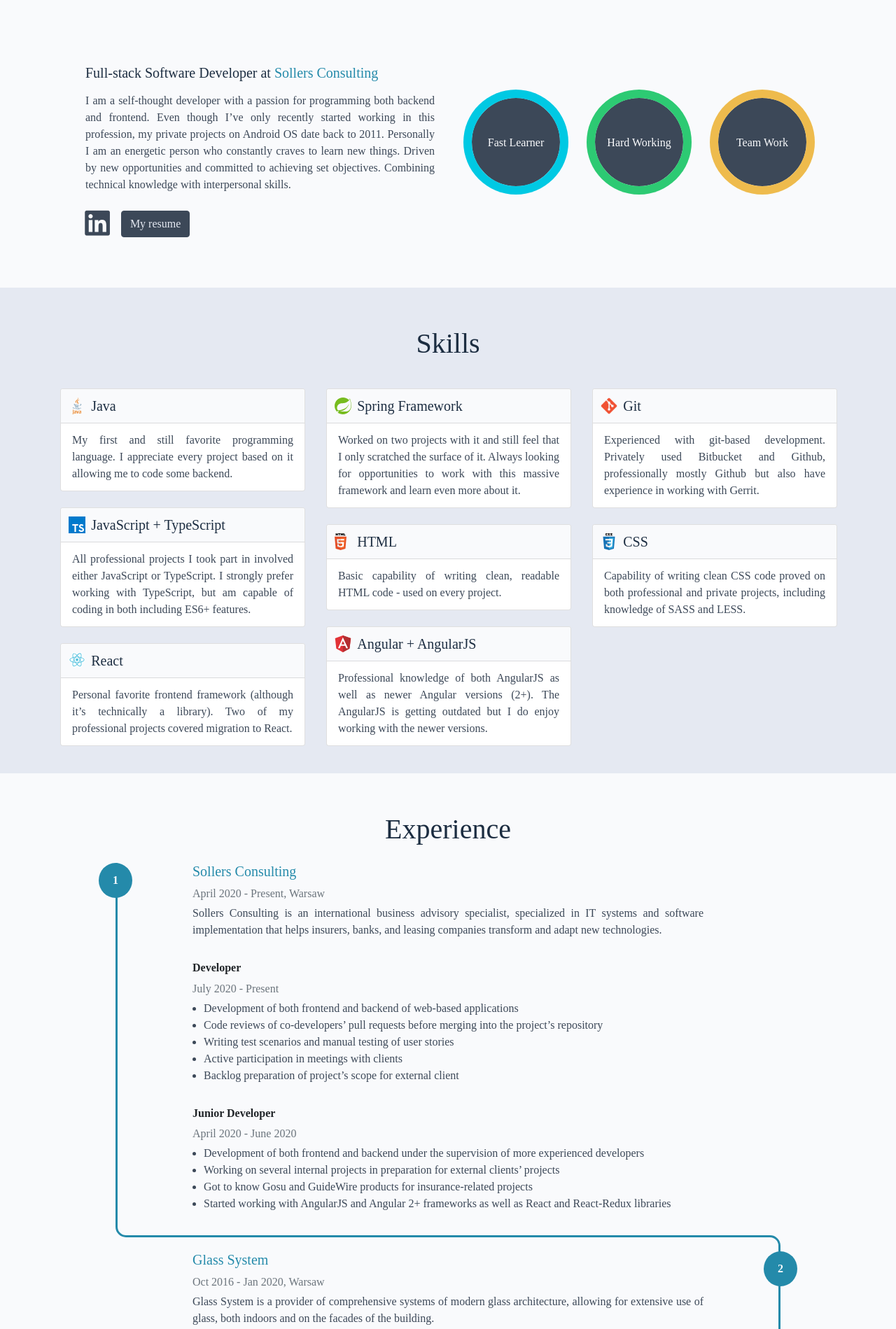
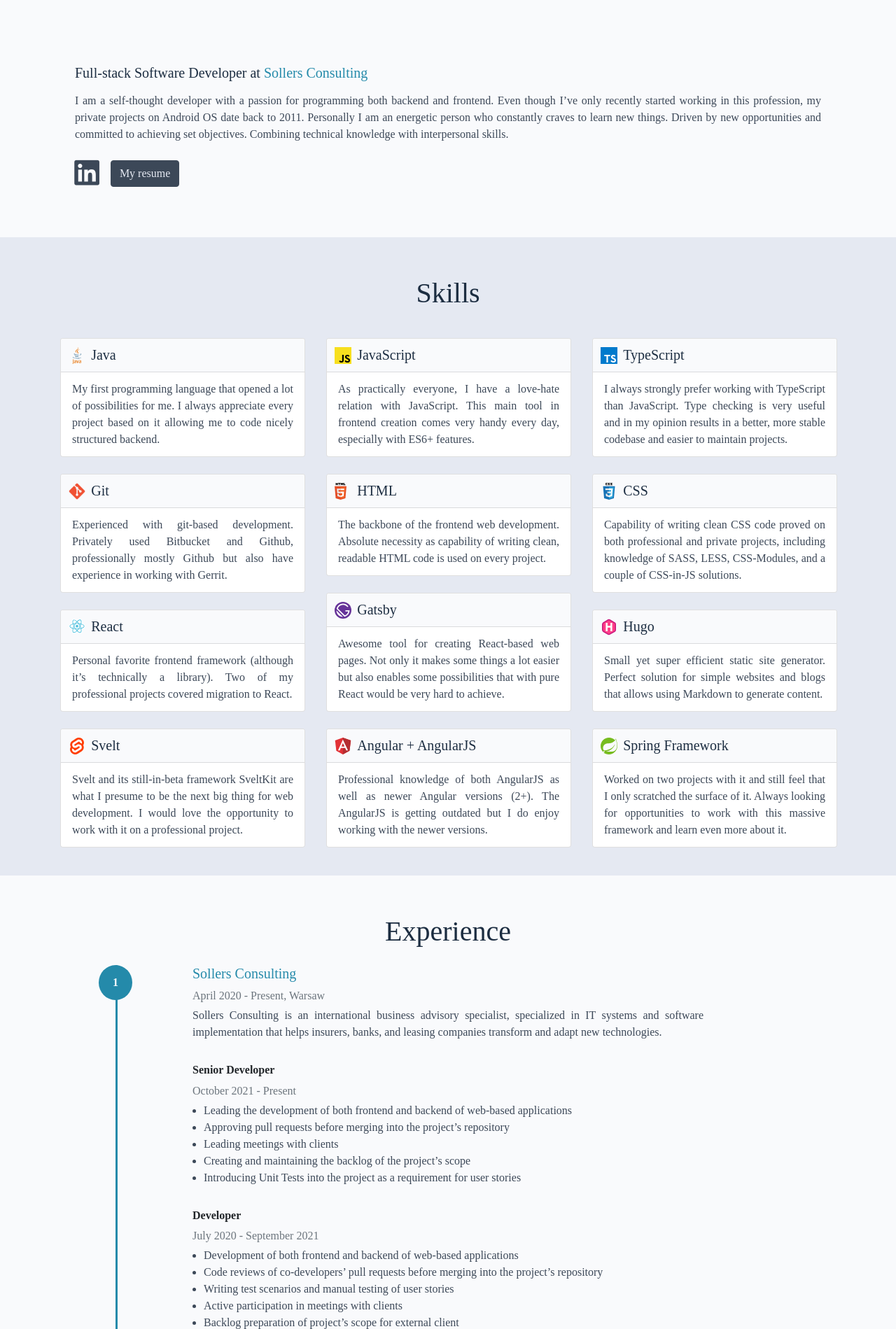
Before and after one commit to mfiorek/mfiorek, a plain HTML site: page index.html in a window 1280 px wide. Shown: the part 800-2699 px from the top of the page at 70% size. Drawn offline with Linux system fonts and the light colour scheme; a script that the page names is missing; a web font is replaced by a local one.

Commit message:
2021 content update

```diff
--- a/index.html
+++ b/index.html
@@ -148,15 +148,17 @@
     <ul id="typing-carousel-data">
 
 
-          <li>I am a Developer</li>
+          <li>I am a Senior Developer</li>
 
-          <li>I love Java</li>
+          <li>I love React</li>
 
-          <li>I work with Typescript</li>
+          <li>I work with both Javascript and Typescript</li>
 
-          <li>I like React</li>
+          <li>I like Hugo, Gatsby, Svelt and other modern frameworks</li>
 
-          <li>I know Angular</li>
+          <li>I know Java and Spring</li>
+
+          <li>I worked with Angular</li>
 
           <li>I love to work as a full-stack</li>
 
@@ -183,7 +185,8 @@
             <div class="container anchor p-lg-5 about-section" id="about">
   <div class="row pt-sm-2 pt-md-4 align-self-center">
 
-    <div class="col-sm-6">
+
+    <div>
     <h3 class="p-1"></h3>
 
       <h5 class="p-1">
@@ -216,73 +219,7 @@
       </div>
     </div>
 
-    <div class="col-sm-6 pt-sm-5 pl-md-4 pl-sm-3 pt-0">
-      <div class="row">
 
-          <div class="col-6 col-lg-4 p-2">
-
-
-  <div class="circular-progress sky">
-    <span class="circular-progress-left">
-      <span
-        class="circular-progress-bar circular-progress-percentage-100"
-
-      ></span>
-    </span>
-    <span class="circular-progress-right">
-      <span
-      class="circular-progress-bar"
-
-      ></span>
-    </span>
-    <div class="circular-progress-value">Fast Learner</div>
-  </div>
-</div>
-
-
-          <div class="col-6 col-lg-4 p-2">
-
-
-  <div class="circular-progress green">
-    <span class="circular-progress-left">
-      <span
-        class="circular-progress-bar circular-progress-percentage-100"
-
-      ></span>
-    </span>
-    <span class="circular-progress-right">
-      <span
-      class="circular-progress-bar"
-
-      ></span>
-    </span>
-    <div class="circular-progress-value">Hard Working</div>
-  </div>
-</div>
-
-
-          <div class="col-6 col-lg-4 p-2">
-
-
-  <div class="circular-progress yellow">
-    <span class="circular-progress-left">
-      <span
-        class="circular-progress-bar circular-progress-percentage-100"
-
-      ></span>
-    </span>
-    <span class="circular-progress-right">
-      <span
-      class="circular-progress-bar"
-
-      ></span>
-    </span>
-    <div class="circular-progress-value">Team Work</div>
-  </div>
-</div>
-
-
-      </div>
     </div>
   </div>
 </div>
@@ -315,7 +252,7 @@
         <h5 class="card-title">Java</h5>
       </div>
       <div class="card-body">
-        <p class="card-text">My first and still favorite programming language. I appreciate every project based on it allowing me to code some backend.</p>
+        <p class="card-text">My first programming language that opened a lot of possibilities for me. I always appreciate every project based on it allowing me to code nicely structured backend.</p>
       </div>
     </div>
   </a>
@@ -325,16 +262,35 @@
         <div class="col-xs-12 col-sm-6 col-lg-4 pt-2 filtr-item"
   data-category='all'
 >
-  <a class="skill-card-link" href="https://spring.io/" target=”_blank”>
+  <a class="skill-card-link" href="https://developer.mozilla.org/en-US/docs/Web/JavaScript" target=”_blank”>
     <div class="card">
       <div class="card-head d-flex">
 
-        <img class="card-img-xs" src="http://mfiorek.github.io/images/skills/spring.svg" alt="Spring Framework" />
+        <img class="card-img-xs" src="http://mfiorek.github.io/images/skills/JavaScript.svg" alt="JavaScript" />
 
-        <h5 class="card-title">Spring Framework</h5>
+        <h5 class="card-title">JavaScript</h5>
       </div>
       <div class="card-body">
-        <p class="card-text">Worked on two projects with it and still feel that I only scratched the surface of it. Always looking for opportunities to work with this massive framework and learn even more about it.</p>
+        <p class="card-text">As practically everyone, I have a love-hate relation with JavaScript. This main tool in frontend creation comes very handy every day, especially with ES6+ features.</p>
+      </div>
+    </div>
+  </a>
+</div>
+
+
+        <div class="col-xs-12 col-sm-6 col-lg-4 pt-2 filtr-item"
+  data-category='all'
+>
+  <a class="skill-card-link" href="https://www.typescriptlang.org/" target=”_blank”>
+    <div class="card">
+      <div class="card-head d-flex">
+
+        <img class="card-img-xs" src="http://mfiorek.github.io/images/skills/typescript.svg" alt="TypeScript" />
+
+        <h5 class="card-title">TypeScript</h5>
+      </div>
+      <div class="card-body">
+        <p class="card-text">I always strongly prefer working with TypeScript than JavaScript. Type checking is very useful and in my opinion results in a better, more stable codebase and easier to maintain projects.</p>
       </div>
     </div>
   </a>
@@ -363,25 +319,6 @@
         <div class="col-xs-12 col-sm-6 col-lg-4 pt-2 filtr-item"
   data-category='all'
 >
-  <a class="skill-card-link" href="https://www.typescriptlang.org/" target=”_blank”>
-    <div class="card">
-      <div class="card-head d-flex">
-
-        <img class="card-img-xs" src="http://mfiorek.github.io/images/skills/typescript.svg" alt="JavaScript &#43; TypeScript" />
-
-        <h5 class="card-title">JavaScript &#43; TypeScript</h5>
-      </div>
-      <div class="card-body">
-        <p class="card-text">All professional projects I took part in involved either JavaScript or TypeScript. I strongly prefer working with TypeScript, but am capable of coding in both including ES6+ features.</p>
-      </div>
-    </div>
-  </a>
-</div>
-
-
-        <div class="col-xs-12 col-sm-6 col-lg-4 pt-2 filtr-item"
-  data-category='all'
->
   <a class="skill-card-link" href="https://developer.mozilla.org/en-US/docs/Web/HTML" target=”_blank”>
     <div class="card">
       <div class="card-head d-flex">
@@ -391,7 +328,7 @@
         <h5 class="card-title">HTML</h5>
       </div>
       <div class="card-body">
-        <p class="card-text">Basic capability of writing clean, readable HTML code - used on every project.</p>
+        <p class="card-text">The backbone of the frontend web development. Absolute necessity as capability of writing clean, readable HTML code is used on every project.</p>
       </div>
     </div>
   </a>
@@ -410,7 +347,7 @@
         <h5 class="card-title">CSS</h5>
       </div>
       <div class="card-body">
-        <p class="card-text">Capability of writing clean CSS code proved on both professional and private projects, including knowledge of SASS and LESS.</p>
+        <p class="card-text">Capability of writing clean CSS code proved on both professional and private projects, including knowledge of SASS, LESS, CSS-Modules, and a couple of CSS-in-JS solutions.</p>
       </div>
     </div>
   </a>
@@ -439,6 +376,63 @@
         <div class="col-xs-12 col-sm-6 col-lg-4 pt-2 filtr-item"
   data-category='all'
 >
+  <a class="skill-card-link" href="https://www.gatsbyjs.com/" target=”_blank”>
+    <div class="card">
+      <div class="card-head d-flex">
+
+        <img class="card-img-xs" src="http://mfiorek.github.io/images/skills/Gatsby.svg" alt="Gatsby" />
+
+        <h5 class="card-title">Gatsby</h5>
+      </div>
+      <div class="card-body">
+        <p class="card-text">Awesome tool for creating React-based web pages. Not only it makes some things a lot easier but also enables some possibilities that with pure React would be very hard to achieve.</p>
+      </div>
+    </div>
+  </a>
+</div>
+
+
+        <div class="col-xs-12 col-sm-6 col-lg-4 pt-2 filtr-item"
+  data-category='all'
+>
+  <a class="skill-card-link" href="https://gohugo.io/" target=”_blank”>
+    <div class="card">
+      <div class="card-head d-flex">
+
+        <img class="card-img-xs" src="http://mfiorek.github.io/images/skills/hugo.svg" alt="Hugo" />
+
+        <h5 class="card-title">Hugo</h5>
+      </div>
+      <div class="card-body">
+        <p class="card-text">Small yet super efficient static site generator. Perfect solution for simple websites and blogs that allows using Markdown to generate content.</p>
+      </div>
+    </div>
+  </a>
+</div>
+
+
+        <div class="col-xs-12 col-sm-6 col-lg-4 pt-2 filtr-item"
+  data-category='all'
+>
+  <a class="skill-card-link" href="https://svelte.dev/" target=”_blank”>
+    <div class="card">
+      <div class="card-head d-flex">
+
+        <img class="card-img-xs" src="http://mfiorek.github.io/images/skills/Svelte.svg" alt="Svelt" />
+
+        <h5 class="card-title">Svelt</h5>
+      </div>
+      <div class="card-body">
+        <p class="card-text">Svelt and its still-in-beta framework SveltKit are what I presume to be the next big thing for web development. I would love the opportunity to work with it on a professional project.</p>
+      </div>
+    </div>
+  </a>
+</div>
+
+
+        <div class="col-xs-12 col-sm-6 col-lg-4 pt-2 filtr-item"
+  data-category='all'
+>
   <a class="skill-card-link" href="https://angular.io/" target=”_blank”>
     <div class="card">
       <div class="card-head d-flex">
@@ -449,6 +443,25 @@
       </div>
       <div class="card-body">
         <p class="card-text">Professional knowledge of both AngularJS as well as newer Angular versions (2+). The AngularJS is getting outdated but I do enjoy working with the newer versions.</p>
+      </div>
+    </div>
+  </a>
+</div>
+
+
+        <div class="col-xs-12 col-sm-6 col-lg-4 pt-2 filtr-item"
+  data-category='all'
+>
+  <a class="skill-card-link" href="https://spring.io/" target=”_blank”>
+    <div class="card">
+      <div class="card-head d-flex">
+
+        <img class="card-img-xs" src="http://mfiorek.github.io/images/skills/spring.svg" alt="Spring Framework" />
+
+        <h5 class="card-title">Spring Framework</h5>
+      </div>
+      <div class="card-body">
+        <p class="card-text">Worked on two projects with it and still feel that I only scratched the surface of it. Always looking for opportunities to work with this massive framework and learn even more about it.</p>
       </div>
     </div>
   </a>
@@ -501,8 +514,25 @@
 
     <div class="positions">
 
+        <h6 class="designation">Senior Developer</h6>
+        <p class="text-muted">October 2021 -  Present </p>
+
+        <ul class="justify-content-around">
+
+            <li>Leading the development of both frontend and backend of web-based applications</li>
+
+            <li>Approving pull requests before merging into the project&rsquo;s repository</li>
+
+            <li>Leading meetings with clients</li>
+
+            <li>Creating and maintaining the backlog of the project&rsquo;s scope</li>
+
+            <li>Introducing Unit Tests into the project as a requirement for user stories</li>
+
+        </ul>
+
         <h6 class="designation">Developer</h6>
-        <p class="text-muted">July 2020 -  Present </p>
+        <p class="text-muted">July 2020 -  September 2021 </p>
 
         <ul class="justify-content-around">
 
@@ -701,7 +731,7 @@
         </div>
       </a>
       <div class="card-body text-justify pt-1 pb-1">
-        <p>Web application based on insurance software for a client in the UK. Development involved adding new functionalities to the web portal with the main purpose of reducing the need for call center support.</p>
+        <p>Web application based on insurance software for a client in the UK. Adding new functionalities to the web portal with the main purpose of reducing the need for call center support. Development involved migration from AngularJS to React.</p>
 
             <p><b>Technological&nbsp;stack:</b> Gosu, AngularJS, React</p>
 
@@ -768,6 +798,102 @@
         <p>&ldquo;Responsive Insurance Front End&rdquo; is the company’s proprietary application for bancassurance used by many clients across Europe.</p>
 
             <p><b>Technological&nbsp;stack:</b> Java, Spring, AngularJS, Angular 2+</p>
+
+        <span class="float-right">
+
+        </span>
+      </div>
+    </div>
+  </div>
+</div>
+
+
+        <div
+  class="col-sm-12 col-md-6 col-lg-4 p-2 filtr-item"
+  data-category='all, react,private'
+>
+  <div class="card mt-1">
+    <div class="card">
+      <a class="card-header">
+        <div>
+          <div class="d-flex">
+
+            <h5 class="card-title mb-0">Blog</h5>
+          </div>
+          <div class="sub-title">
+            <span>Developer</span>
+            <span>May 2021 - June 2021</span>
+          </div>
+        </div>
+      </a>
+      <div class="card-body text-justify pt-1 pb-1">
+        <p>A static blog using Gatsby and React. Used as a project to learn the depths of Gatsby framework and take full advantage of its possibilities.</p>
+
+            <p><b>Technological&nbsp;stack:</b> React, Gatsby</p>
+
+        <span class="float-right">
+
+        </span>
+      </div>
+    </div>
+  </div>
+</div>
+
+
+        <div
+  class="col-sm-12 col-md-6 col-lg-4 p-2 filtr-item"
+  data-category='all, private'
+>
+  <div class="card mt-1">
+    <div class="card">
+      <a class="card-header">
+        <div>
+          <div class="d-flex">
+
+            <h5 class="card-title mb-0">Portfolio Site</h5>
+          </div>
+          <div class="sub-title">
+            <span>Developer</span>
+            <span>September 2020 - October 2020</span>
+          </div>
+        </div>
+      </a>
+      <div class="card-body text-justify pt-1 pb-1">
+        <p>Portfolio site using static site generator - Hugo. Involved theming as well as the implementation of a contact form to allow communication without providing an email address to avoid spam.</p>
+
+            <p><b>Technological&nbsp;stack:</b> Hugo</p>
+
+        <span class="float-right">
+
+        </span>
+      </div>
+    </div>
+  </div>
+</div>
+
+
+        <div
+  class="col-sm-12 col-md-6 col-lg-4 p-2 filtr-item"
+  data-category='all, private'
+>
+  <div class="card mt-1">
+    <div class="card">
+      <a class="card-header">
+        <div>
+          <div class="d-flex">
+
+            <h5 class="card-title mb-0">Glider Timer</h5>
+          </div>
+          <div class="sub-title">
+            <span>Developer</span>
+            <span>March 2021 - April 2021</span>
+          </div>
+        </div>
+      </a>
+      <div class="card-body text-justify pt-1 pb-1">
+        <p>Cross-platform desktop app based on Electron for displaying time of runs for RC Glider Planes competitions. Involved communication over COM port to display accurate data.</p>
+
+            <p><b>Technological&nbsp;stack:</b> JavaScript, Node.js, Electron</p>
 
         <span class="float-right">
 
@@ -945,7 +1071,7 @@
     <a href="#home"><i class="arrow-up bounce-up fa fa-chevron-up"></i></a>
   </div>
   <div class="container">
-    <div class="col-md-12 text-center pt-2">© 2020 Copyright.</div>
+    <div class="col-md-12 text-center pt-2">© 2021 Copyright.</div>
   </div>
 </footer>
 
```
Also changed, not shown: 404.html (+1 -1 lines), categories/index.html (+1 -1 lines), tags/index.html (+1 -1 lines), images/skills/Gatsby.svg (added), images/skills/JavaScript.svg (added), images/skills/Svelte.svg (added), images/skills/hugo.svg (added).
